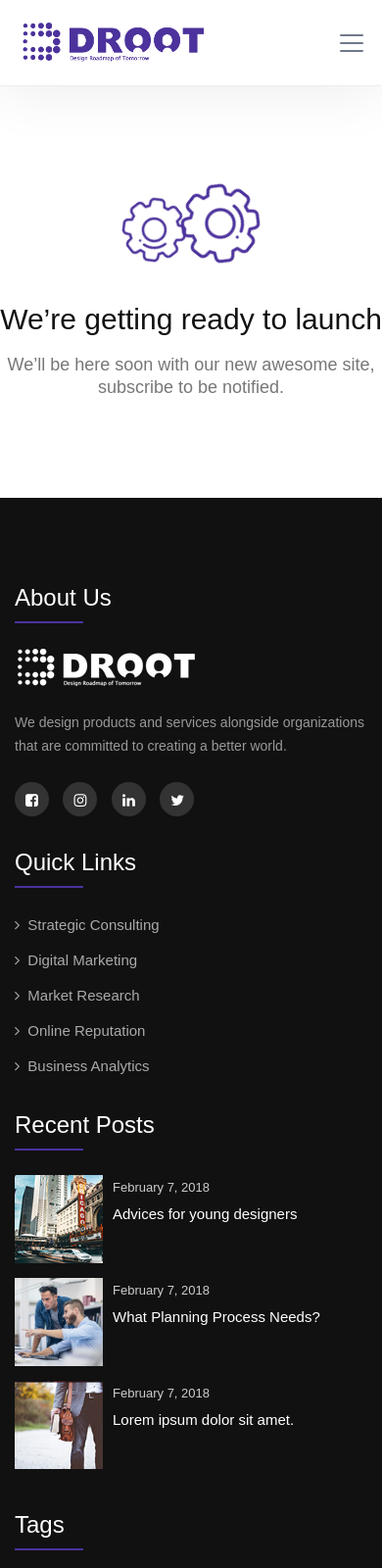
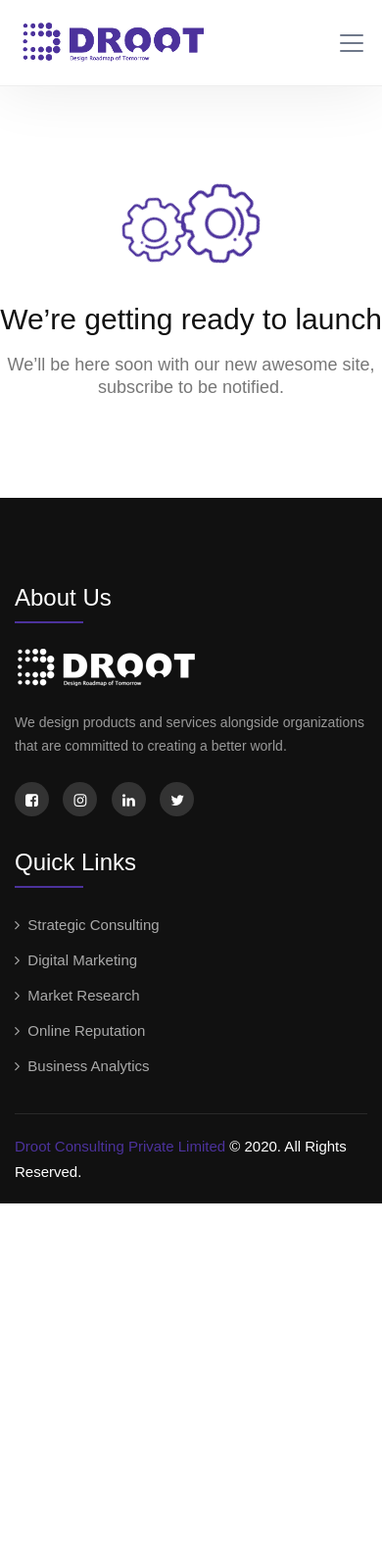
Before and after one commit to whomohitgoyal/droot, a plain HTML site: page index.html in a window 390 px wide. Shown: the top 1600 px of the page at 98% size. After the commit the page ends 1228 px from the top, so only its background shows below. Drawn offline with Linux system fonts and the light colour scheme; files whose address does not match are found by name; a web font is replaced by a local one.

Commit message:
removed post and tags from footer

```diff
--- a/index.html
+++ b/index.html
@@ -17,11 +17,11 @@
     <link rel="stylesheet" type="text/css" href="css/default.css" />
     <link rel="stylesheet" type="text/css" href="css/styles.css" id="colors" />
     <link
-      href="../fonts.googleapis.com/css669b.css?family=Fira+Sans:100,200,300,400,500,600,700,800,900"
+      href="fonts.googleapis.com/css669b.css?family=Fira+Sans:100,200,300,400,500,600,700,800,900"
       rel="stylesheet"
     />
     <link
-      href="../www.jqueryscript.net/css/jquerysctipttop.css"
+      href="www.jqueryscript.net/css/jquerysctipttop.css"
       rel="stylesheet"
       type="text/css"
     />
@@ -288,7 +288,7 @@
                   <li><a href="#">Market Research</a></li> -->
             </ul>
           </div>
-          <div class="col-md-3 col-sm-6 col-12">
+          <!-- <div class="col-md-3 col-sm-6 col-12">
             <h3>Recent Posts</h3>
             <div class="mt-25">
               <div class="footer-recent-post clearfix">
@@ -329,7 +329,7 @@
               <a href="#">Brand</a> <a href="#">Management</a> <a href="#">UI</a>
               <a href="#">Web</a> <a href="#">WebDesign</a>
             </div>
-          </div>
+          </div> -->
         </div>
         <div class="footer-bar">
           <p>
```
